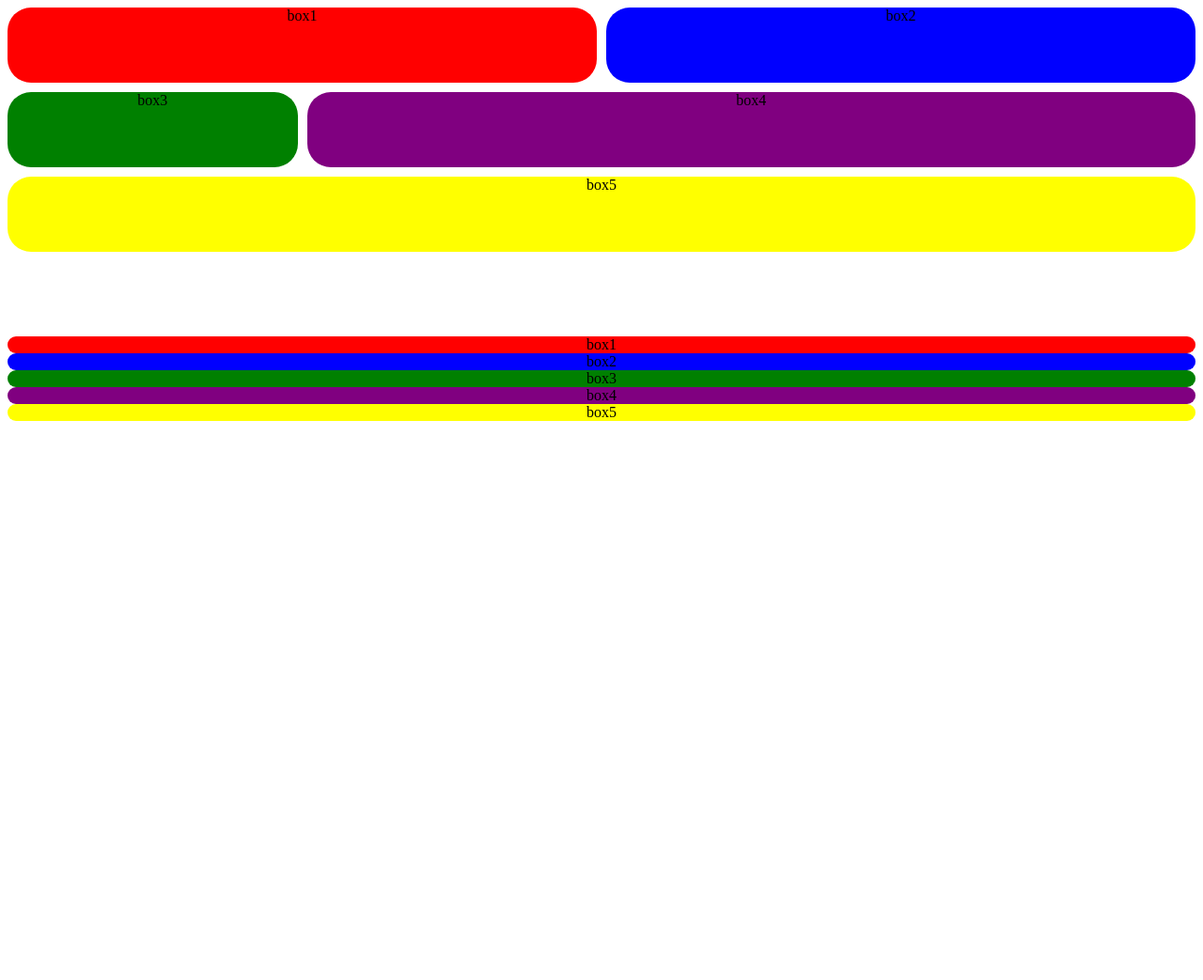
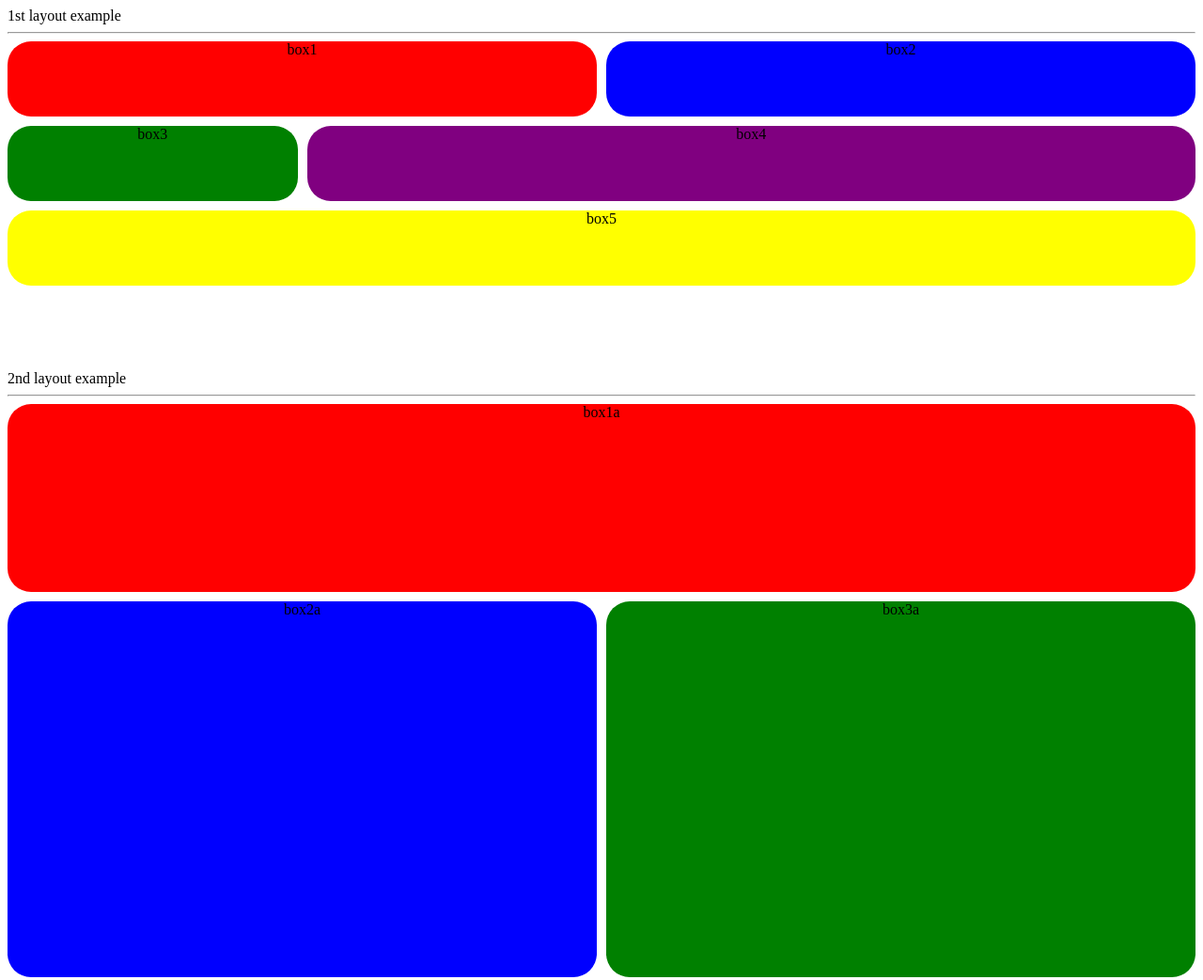
Before and after one commit to rajel89/VSchool, a plain HTML site: page css_grid_practice/index.html in a window 1280 px wide. Shown: the top 1043 px of the page at 94% size. Before the commit the page ends 800 px from the top, so only its background shows below. Drawn offline with Linux system fonts and the light colour scheme.

Commit message:
made adjustment ot the 2nd layout, change grid-template-row values to px from fr.

```diff
--- a/css_grid_practice/index.html
+++ b/css_grid_practice/index.html
@@ -5,8 +5,11 @@
     <link rel="stylesheet" href="./style.css" />
 </head>
 
+<h> 1st layout example </h>
+<hr>
 <body>
-    <!-- <h1>Responsive Color Grid From Scratch</h1> -->
+
+    <!-- 1st layout of boxes in the assignment example -->
     <div class="format_one_container">
         <div class="box1">box1</div>
         <div class="box2">box2</div>
@@ -15,12 +18,19 @@
         <div class="box5">box5</div>
     </div>
 
+
+    <!-- 2nd layout of boxes in the assignment example -->
+    <h> 2nd layout example</h>
+    <hr>
+
     <div class="format_two_container">
-        <div class="box1">box1</div>
-        <div class="box2">box2</div>
-        <div class="box3">box3</div>
-        <div class="box4">box4</div>
-        <div class="box5">box5</div>
+
+        <div class="box1a">box1a</div>
+        <div class="box2a">box2a</div>
+        <div class="box3a">box3a</div>
+        <div class="box4a">box4a</div>
+        <div class="box4b">box4a</div>
+
     </div>
 
 
--- a/css_grid_practice/style.css
+++ b/css_grid_practice/style.css
@@ -15,6 +15,7 @@
 }
 
 
+/* 1st layout of boxes in the assignment example */
 
 @media (min-width: 768px) {
   .format_one_container {
@@ -59,3 +60,71 @@
     text-align: center;
   }
 }
+
+/* 2nd layout of boxes in the assignment example */
+
+
+
+.box1a {
+  background: red;
+}
+.box2a {
+  background: blue;
+}
+.box3a {
+  background: green;
+}
+.box4a {
+  background: purple;
+}
+
+.box4b {
+  background: purple;
+}
+
+
+
+@media (min-width: 768px) {
+  .format_two_container {
+    height: 350px;
+    display: grid;
+    grid-template-columns: 1fr 1fr 1fr 1fr;
+    grid-template-rows: 200px 400px 200px;
+    grid-gap: 10px 10px;
+  }
+
+  .box1a {
+    grid-row: 1;
+    grid-column: 1/5;
+    border-radius: 25px;
+    text-align:center;
+  }
+
+  .box2a {
+    grid-row: 2;
+    grid-column: 1/3;
+    border-radius: 25px;
+    text-align: center;
+  }
+
+  .box3a {
+    grid-row: 200px;
+    grid-column: 3/5;
+    border-radius: 25px;
+    text-align: center;
+  }
+
+  .box4a {
+    grid-row: 3;
+    grid-column: 3/4;
+    border-radius: 25px;
+    text-align: center;
+  }
+
+  .box4b {
+    grid-row: 3;
+    grid-column: 4/5;
+    border-radius: 25px;
+    text-align: center;
+  }
+}
```
